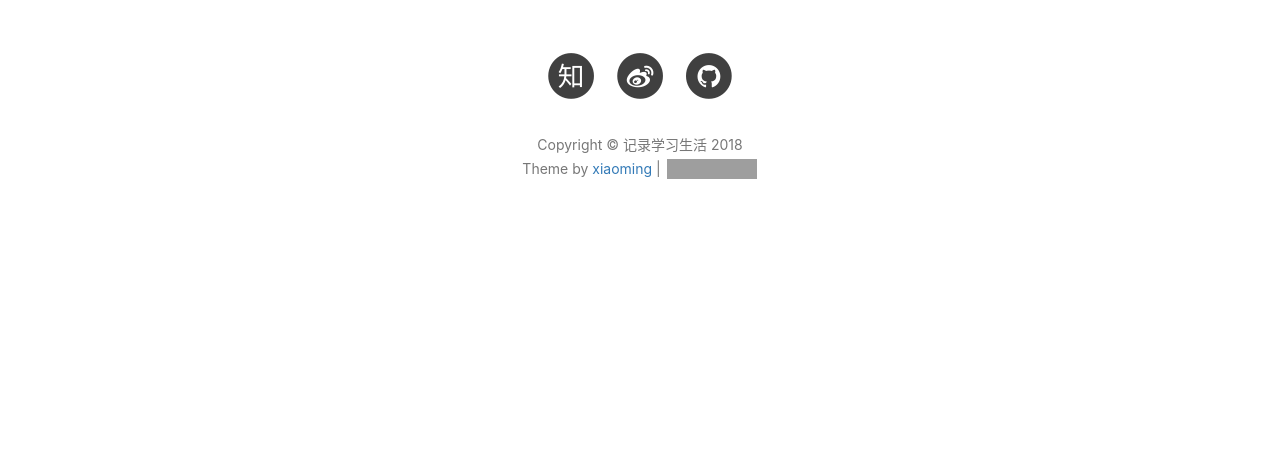
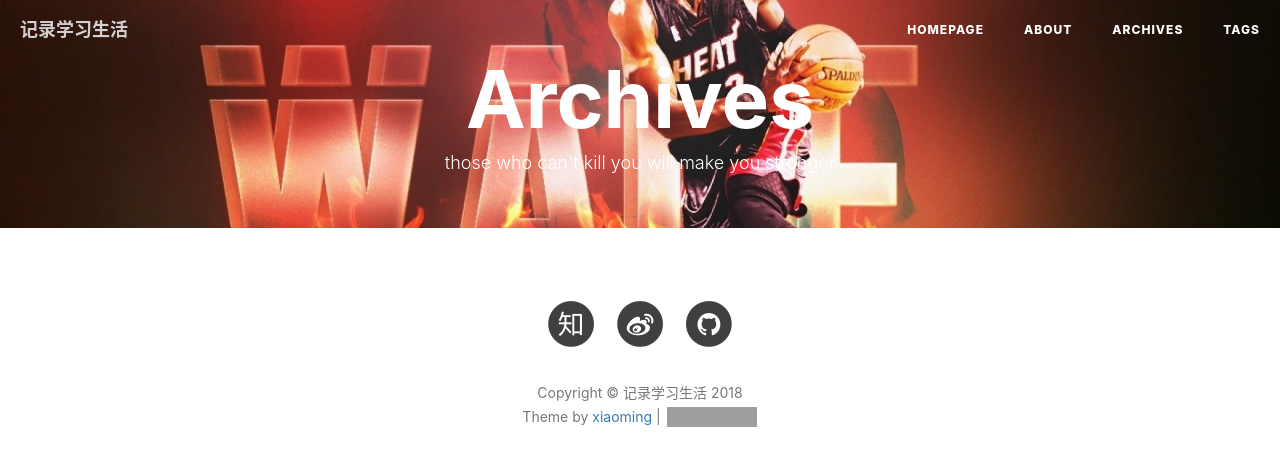
Before and after one commit to zzllover/zzllover.github.io, a Jekyll site: the page built from archives.html, in a window 1280 px wide. Shown: the top 466 px of the page. Built offline with Jekyll 4.4.1, drawn with Linux system fonts in a browser that asks for light colours; nearby versions of some CDN libraries; comment, search, counter and statistics services are not loaded; grey boxes are pictures that could not be loaded.

Commit message:
modify achieves

```diff
--- a/archives.html
+++ b/archives.html
@@ -4,3 +4,17 @@
 description: those who can't kill you will make you stronger
 header-img: "img/wade1.jpg"
 ---
+
+<!-- Page Header -->
+<header class="intro-header" style="background-image: url('{{ site.baseurl }}/{% if page.header-img %}{{ page.header-img }}{% else %}{{ site.header-img }}{% endif %}')">
+    <div class="container">
+        <div class="row">
+            <div class="col-lg-8 col-lg-offset-2 col-md-10 col-md-offset-1">
+                <div class="site-heading" id="tag-heading">
+                    <h1>{% if page.title %}{{ page.title }}{% else %}{{ site.title }}{% endif %}</h1>
+                    <span class="subheading">{{ page.description }}</span>
+                </div>
+            </div>
+        </div>
+    </div>
+</header>
```
